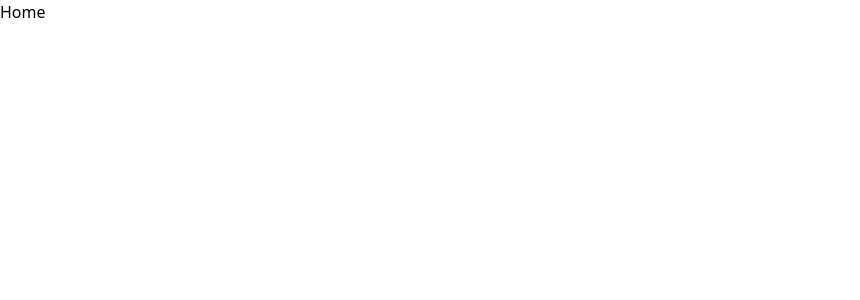
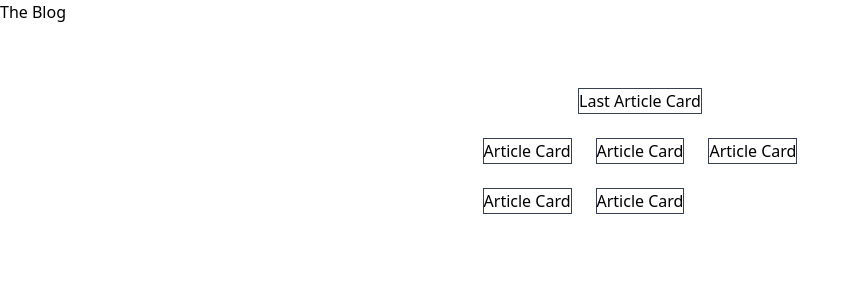
Before and after one commit to angeloxlan/nuxt-miniblog, a Nuxt app: page / in a window 1280 px wide. Shown: the top 300 px of the page, without its empty margins (0-860 px from the left). Built offline with nearby package versions, Linux system fonts and the light colour scheme.

Commit message:
Added components without styles

```diff
--- /dev/null
+++ b/components/AboutMe.vue
@@ -0,0 +1,3 @@
+<template>
+    <div class="about-me">The Blog</div>
+</template>
--- /dev/null
+++ b/components/ArticleCard.vue
@@ -0,0 +1,9 @@
+<template>
+    <div class="article-card">Article Card</div>
+</template>
+
+<style lang="scss">
+.article-card {
+    @apply border border-gray-700;
+}
+</style>
--- /dev/null
+++ b/components/LastArticleCard.vue
@@ -0,0 +1,9 @@
+<template>
+    <div class="last-article-card">Last Article Card</div>
+</template>
+
+<style lang="scss">
+.last-article-card {
+    @apply border border-gray-700;
+}
+</style>
--- a/package.json
+++ b/package.json
@@ -29,6 +29,8 @@
         "eslint-plugin-nuxt": "^4.0.0",
         "eslint-plugin-vue": "^9.5.1",
         "postcss": "^8.4.17",
-        "prettier": "^2.7.1"
+        "prettier": "^2.7.1",
+        "sass": "^1.56.1",
+        "sass-loader": "^10.4.1"
     }
 }
--- a/pages/index.vue
+++ b/pages/index.vue
@@ -1,9 +1,34 @@
 <template>
-    <p>Home</p>
+    <div class="container">
+        <AboutMe />
+        <div class="content">
+            <LastArticleCard />
+            <main>
+                <ArticleCard v-for="article in articles" :key="article.slug" />
+            </main>
+        </div>
+    </div>
 </template>
 
 <script>
 export default {
     name: 'IndexPage',
+    data() {
+        return {
+            articles: [1, 2, 3, 4, 5],
+        }
+    },
 }
 </script>
+
+<style lang="scss">
+.container {
+    @apply m-auto;
+}
+.container .content {
+    @apply flex flex-col justify-center items-center gap-6 sm:p-2 md:p-4 lg:p-8 xl:p-16;
+    main {
+        @apply max-w-5xl grid grid-cols-1 sm:grid-cols-2 lg:grid-cols-3 gap-6;
+    }
+}
+</style>
```
Also changed, not shown: 1 other file (tests, documents, lock files or other folders).
